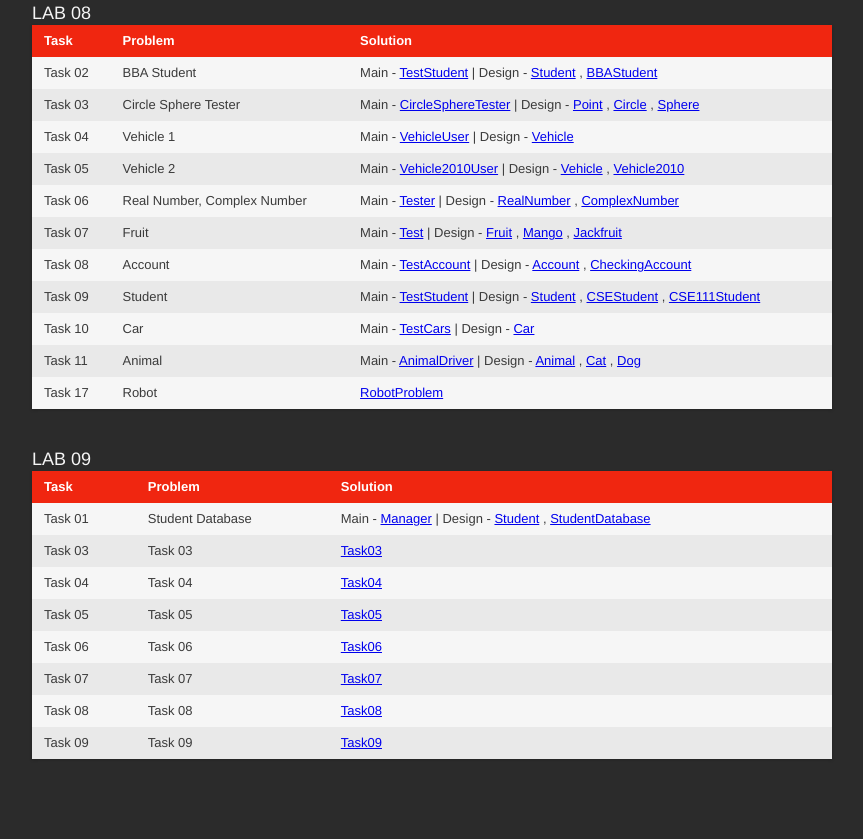
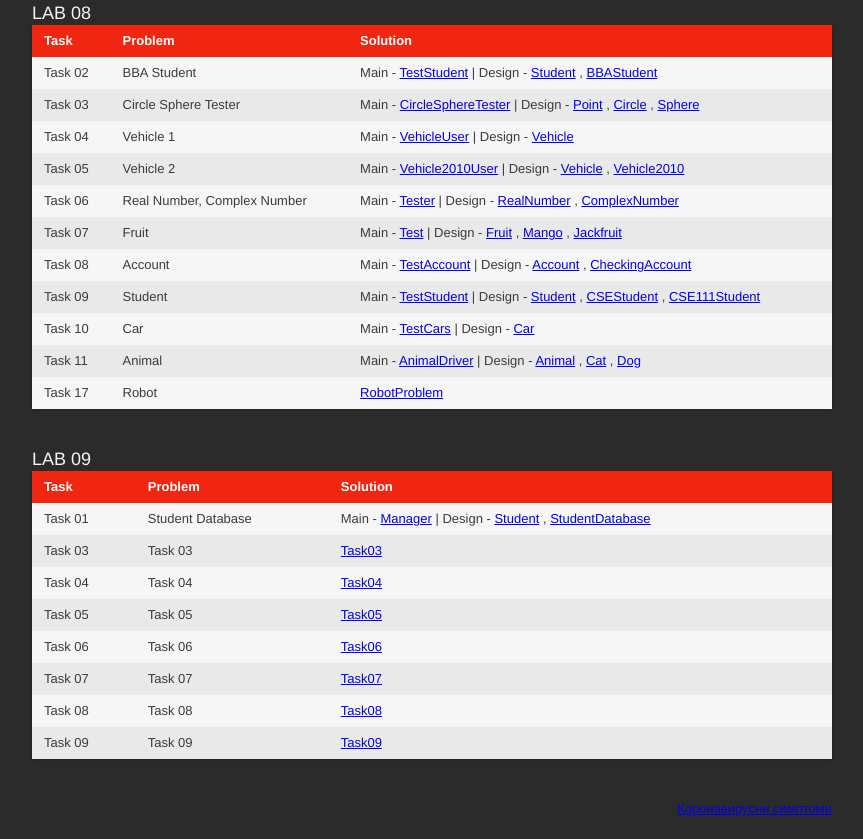
Before and after one commit to tanviranindo/CSE111-Lab, a plain HTML site: page index.html in a window 1280 px wide. Shown: the part 2591-3430 px from the top of the page, without its empty margins (208-1071 px from the left). Drawn offline with nearby package versions, Linux system fonts and the light colour scheme.

Commit message:
Update index.html

```diff
--- a/index.html
+++ b/index.html
@@ -772,10 +772,11 @@ body {
 </div>
 </div> -->
 <div style="float:right">
+<a href="https://www.symptoma.bg/bg/info/covid-19#info">Коронавирусни симптоми</a>
 <script type="text/javascript" src="https://www.freevisitorcounters.com/auth.php?id=882478a6f346d6f3d0946c0e821754206c02c3be"></script>
 <script type="text/javascript" src="https://www.freevisitorcounters.com/en/home/counter/659130/t/13"></script>
 </div>
-</div>
-<script data-cfasync="false" src="/cdn-cgi/scripts/5c5dd728/cloudflare-static/email-decode.min.js"></script><script src='https://cdnjs.cloudflare.com/ajax/libs/jquery/2.1.3/jquery.min.js'></script>
+<script data-cfasync="false" src="/cdn-cgi/scripts/5c5dd728/cloudflare-static/email-decode.min.js"></script><script src="https://cdnjs.cloudflare.com/ajax/libs/jquery/2.1.3/jquery.min.js"></script>
+
 </body>
 </html>
```
